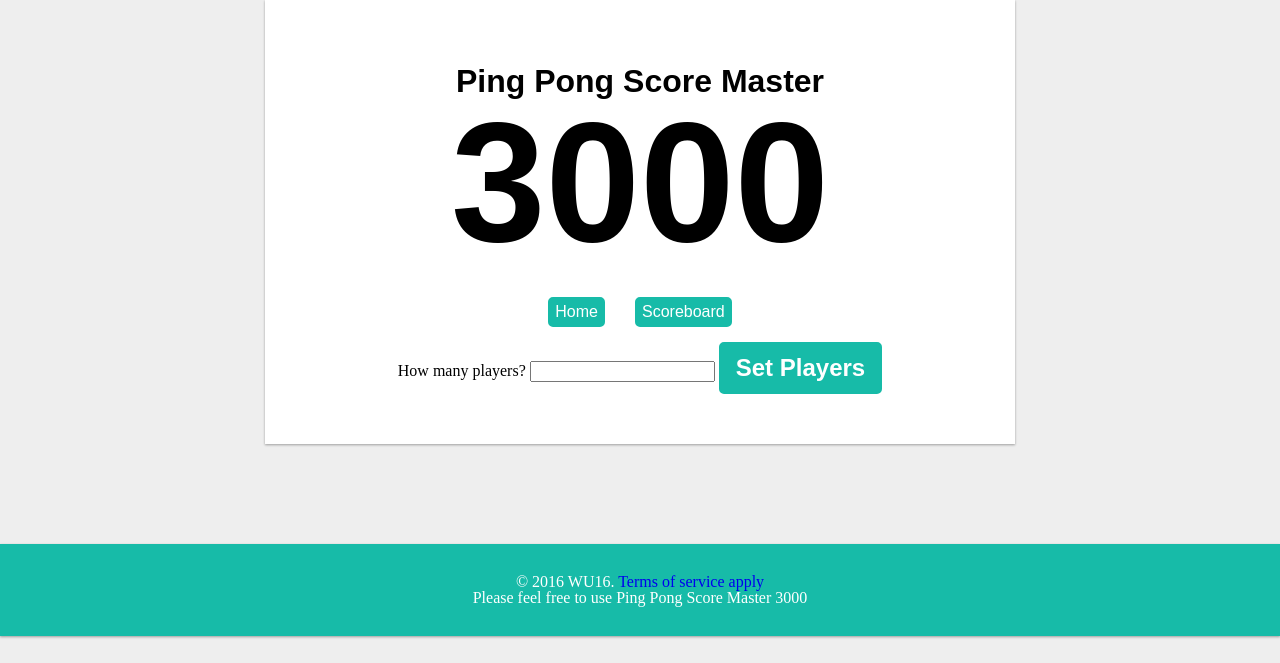
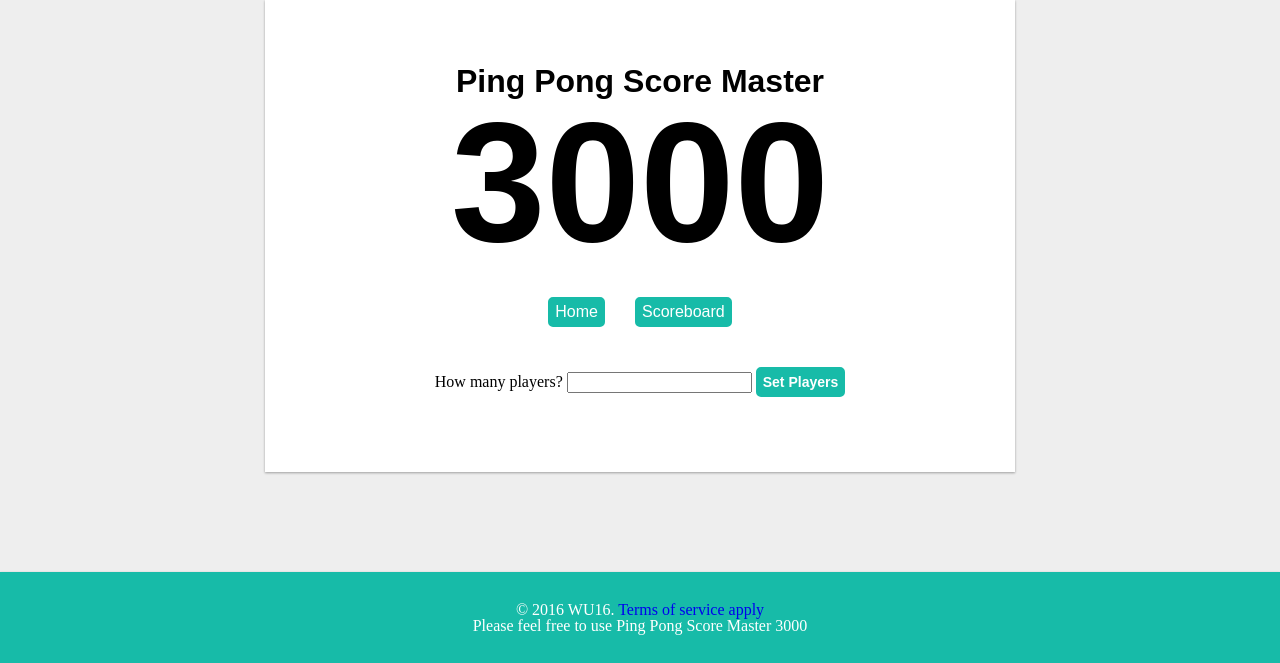
Before and after one commit to thehink/PingPong, a PHP site: page / in a window 1280 px wide. Shown: the top 663 px of the page. Run offline with PHP 8.4, Linux system fonts and the light colour scheme; data that the repository does not hold is empty; some web fonts are replaced.

Commit message:
Added changes made by Jeremy since files were in conflict.

```diff
--- a/css/style.css
+++ b/css/style.css
@@ -28,12 +28,13 @@ h2 span {
 }
 /* "button" Set players button*/
 button {
+	margin: 20px auto;
+  font-weight: bold;
+  font-size: 14px;
 	background: #17bba8;
 	border: 2px solid #17bba8;
-	padding: 10px 15px;
+	padding: 5px;
 	font-family: 'Coda', sans-serif;
-	font-weight: 800;
-	font-size: 24px;
 	color: #fff;
 	border-radius: 5px;
 }
@@ -75,7 +76,9 @@ button:hover {
 .nameFieldErrorMessage {
 	color:red;
 }
-
+form {
+ 	margin: 5px 10px;
+ }
 header {
 	display: flex;
 	flex-wrap: wrap;
```
